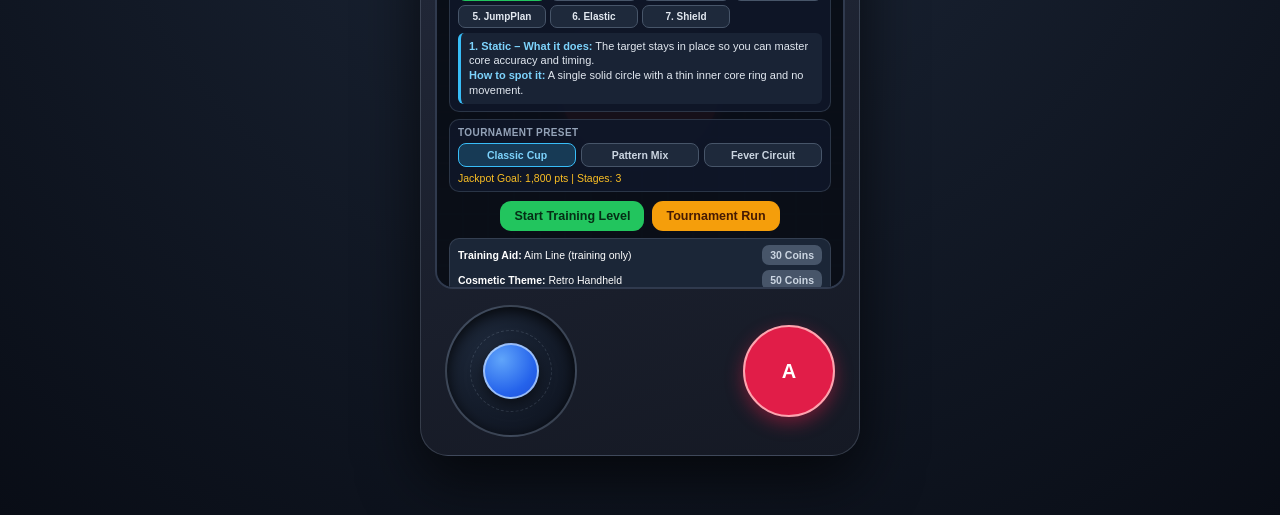
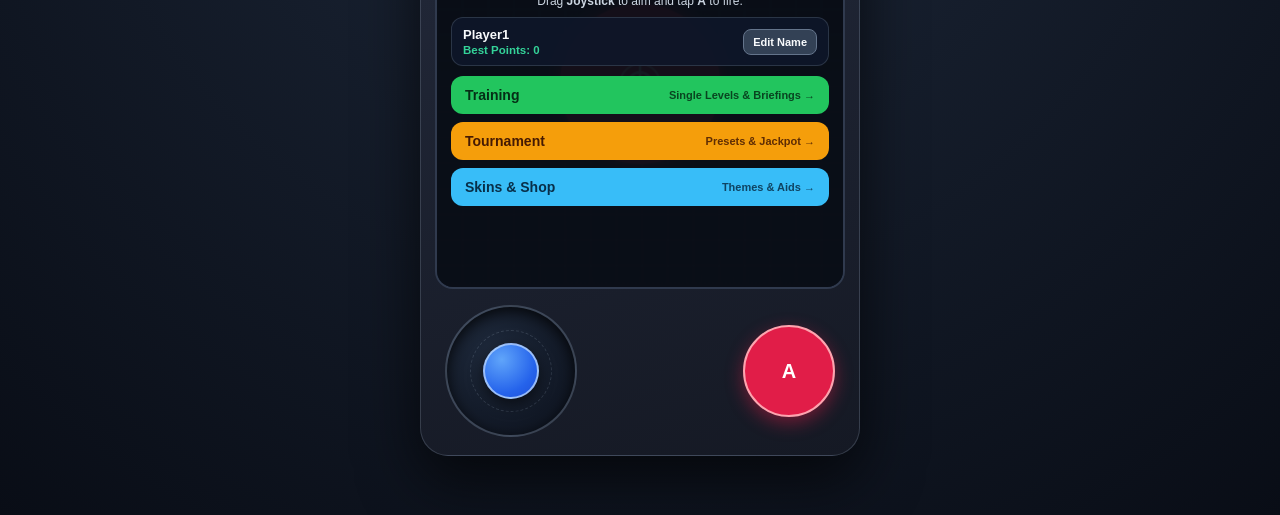
Before and after one commit to Th0ku/Colourshoot, a plain HTML site: page index.html in a window 1280 px wide. Shown: the part 285-800 px from the top of the page. Drawn offline with Linux system fonts and the light colour scheme.

Commit message:
Update index.html

```diff
--- a/index.html
+++ b/index.html
@@ -139,15 +139,15 @@
       position: absolute;
       inset: 0;
       z-index: 20;
-      background: rgba(9, 13, 22, 0.94);
+      background: rgba(9, 13, 22, 0.95);
       color: #ffffff;
       display: flex;
       flex-direction: column;
       justify-content: center;
       align-items: center;
       text-align: center;
-      padding: 12px;
-      gap: 7px;
+      padding: 14px;
+      gap: 9px;
       touch-action: manipulation;
     }
 
@@ -155,16 +155,112 @@
       display: none;
     }
 
+    .subview {
+      width: 100%;
+      display: none;
+      flex-direction: column;
+      gap: 8px;
+    }
+
+    .subview.active {
+      display: flex;
+    }
+
     .overlay h2 {
       margin: 0;
-      font-size: 19px;
+      font-size: 20px;
     }
 
     .overlay p {
       margin: 0;
+      font-size: 12px;
+      color: #cbd5e1;
+      line-height: 1.38;
+    }
+
+    .profile-card {
+      width: 100%;
+      background: rgba(15, 23, 42, 0.9);
+      border: 1px solid rgba(148, 163, 184, 0.22);
+      border-radius: 12px;
+      padding: 9px 11px;
+      display: flex;
+      justify-content: space-between;
+      align-items: center;
+      gap: 8px;
+    }
+
+    .profile-info {
+      text-align: left;
+      font-size: 12px;
+    }
+
+    .profile-name {
+      font-weight: 800;
+      color: #f8fafc;
+      font-size: 13px;
+    }
+
+    .profile-points {
+      color: #34d399;
+      font-weight: 700;
       font-size: 11.5px;
-      color: #cbd5e1;
-      line-height: 1.35;
+      margin-top: 2px;
+    }
+
+    .small-btn {
+      background: #334155;
+      color: #f8fafc;
+      border: 1px solid #64748b;
+      border-radius: 8px;
+      padding: 6px 9px;
+      font-size: 11px;
+      font-weight: 700;
+      cursor: pointer;
+      touch-action: manipulation;
+    }
+
+    .hub-menu {
+      width: 100%;
+      display: flex;
+      flex-direction: column;
+      gap: 8px;
+      margin-top: 2px;
+    }
+
+    .hub-btn {
+      width: 100%;
+      border: none;
+      border-radius: 12px;
+      padding: 11px 14px;
+      font-size: 14px;
+      font-weight: 800;
+      cursor: pointer;
+      display: flex;
+      justify-content: space-between;
+      align-items: center;
+      touch-action: manipulation;
+    }
+
+    .hub-btn.train {
+      background: #22c55e;
+      color: #052e16;
+    }
+
+    .hub-btn.tourney {
+      background: #f59e0b;
+      color: #451a03;
+    }
+
+    .hub-btn.skins {
+      background: #38bdf8;
+      color: #082f49;
+    }
+
+    .hub-sub {
+      font-size: 11px;
+      font-weight: 700;
+      opacity: 0.85;
     }
 
     .panel-box {
@@ -172,10 +268,10 @@
       background: rgba(15, 23, 42, 0.88);
       border: 1px solid rgba(148, 163, 184, 0.22);
       border-radius: 10px;
-      padding: 7px 8px;
+      padding: 8px 9px;
       display: flex;
       flex-direction: column;
-      gap: 5px;
+      gap: 6px;
       font-size: 11px;
       text-align: left;
     }
@@ -200,7 +296,7 @@
       color: #cbd5e1;
       border: 1px solid #475569;
       border-radius: 8px;
-      padding: 5px 4px;
+      padding: 6px 4px;
       font-size: 10.5px;
       font-weight: 700;
       cursor: pointer;
@@ -253,52 +349,44 @@
 
     .preset-meta {
       color: #fbbf24;
-      font-size: 10.5px;
+      font-size: 11px;
     }
 
     .btn-row {
       display: flex;
       gap: 8px;
-      flex-wrap: wrap;
       justify-content: center;
       margin-top: 2px;
     }
 
-    .btn-train {
+    .btn-go {
+      flex: 1;
       background: #22c55e;
       color: #052e16;
       border: none;
-      border-radius: 11px;
-      padding: 8px 14px;
+      border-radius: 10px;
+      padding: 9px 12px;
       font-size: 12.5px;
       font-weight: 800;
       cursor: pointer;
       touch-action: manipulation;
     }
 
-    .btn-tourney {
+    .btn-go.amber {
       background: #f59e0b;
       color: #451a03;
-      border: none;
-      border-radius: 11px;
-      padding: 8px 14px;
-      font-size: 12.5px;
-      font-weight: 800;
+    }
+
+    .btn-back {
+      background: #334155;
+      color: #f8fafc;
+      border: 1px solid #64748b;
+      border-radius: 10px;
+      padding: 9px 12px;
+      font-size: 12px;
+      font-weight: 700;
       cursor: pointer;
       touch-action: manipulation;
-    }
-
-    .shop-box {
-      width: 100%;
-      background: rgba(30, 41, 59, 0.92);
-      border: 1px solid rgba(148, 163, 184, 0.2);
-      border-radius: 10px;
-      padding: 6px 8px;
-      display: flex;
-      flex-direction: column;
-      gap: 5px;
-      font-size: 10.5px;
-      text-align: left;
     }
 
     .shop-item {
@@ -306,15 +394,16 @@
       justify-content: space-between;
       align-items: center;
       gap: 8px;
+      padding: 3px 0;
     }
 
     .shop-btn {
       background: #38bdf8;
       color: #082f49;
       border: none;
-      border-radius: 7px;
-      padding: 4px 8px;
-      font-size: 10.5px;
+      border-radius: 8px;
+      padding: 5px 9px;
+      font-size: 11px;
       font-weight: 700;
       cursor: pointer;
       white-space: nowrap;
@@ -406,20 +495,54 @@
       <div id="flashLayer" class="flash-layer"></div>
 
       <div id="overlay" class="overlay">
-        <h2 id="overlayTitle">ColourShoot</h2>
-        <p id="overlayText">
-          Pick a single Training Level with briefing to earn Coins, or enter a Tournament Run.<br />
-          Drag <b>Joystick</b> to aim (farther = faster) and tap <b>A</b> to fire.
-        </p>
-
+        <!-- 1. MAIN HUB VIEW -->
+        <div id="view_home" class="subview active">
+          <h2>ColourShoot</h2>
+          <p id="homeSummary">Drag <b>Joystick</b> to aim and tap <b>A</b> to fire.</p>
+
+          <div class="profile-card">
+            <div class="profile-info">
+              <div id="playerNameEl" class="profile-name">Player1</div>
+              <div id="bestScoreEl" class="profile-points">Best Points: 0</div>
+            </div>
+            <button class="small-btn" type="button" onclick="editPlayerName()">Edit Name</button>
+          </div>
+
+          <div class="hub-menu">
+            <button class="hub-btn train" type="button" onclick="openView('training')">
+              <span>Training</span>
+              <span class="hub-sub">Single Levels &amp; Briefings →</span>
+            </button>
+            <button class="hub-btn tourney" type="button" onclick="openView('tournament')">
+              <span>Tournament</span>
+              <span class="hub-sub">Presets &amp; Jackpot →</span>
+            </button>
+            <button class="hub-btn skins" type="button" onclick="openView('skins')">
+              <span>Skins &amp; Shop</span>
+              <span class="hub-sub">Themes &amp; Aids →</span>
+            </button>
+          </div>
+        </div>
+
+        <!-- 2. TRAINING SUBVIEW -->
+        <div id="view_training" class="subview">
+          <h2>Training</h2>
           <div class="panel-box">
-          <div class="panel-label">Training Levels (Single Variant + Briefing)</div>
+            <div class="panel-label">Select Single Variant</div>
             <div id="levelGrid" class="level-grid"></div>
             <div id="trainingBriefing" class="briefing-box"></div>
           </div>
-
+          <div class="btn-row">
+            <button class="btn-back" type="button" onclick="openView('home')">← Main Menu</button>
+            <button class="btn-go" type="button" onclick="startGame('training')">Start Training</button>
+          </div>
+        </div>
+
+        <!-- 3. TOURNAMENT SUBVIEW -->
+        <div id="view_tournament" class="subview">
+          <h2>Tournament</h2>
           <div class="panel-box">
-          <div class="panel-label">Tournament Preset</div>
+            <div class="panel-label">Select Tournament Preset</div>
             <div class="preset-buttons">
               <button id="preset_classic" class="preset-btn active" type="button" onclick="selectPreset('classic')">Classic Cup</button>
               <button id="preset_variety" class="preset-btn" type="button" onclick="selectPreset('variety')">Pattern Mix</button>
@@ -427,20 +550,28 @@
             </div>
             <div id="presetMeta" class="preset-meta">Jackpot Goal: 1,800 pts | Stages: 3</div>
           </div>
-
           <div class="btn-row">
-          <button id="trainBtn" class="btn-train" type="button" onclick="startGame('training')">Start Training Level</button>
-          <button id="tourneyBtn" class="btn-tourney" type="button" onclick="startGame('tournament')">Tournament Run</button>
-        </div>
-
-        <div class="shop-box">
+            <button class="btn-back" type="button" onclick="openView('home')">← Main Menu</button>
+            <button class="btn-go amber" type="button" onclick="startGame('tournament')">Start Tournament</button>
+          </div>
+        </div>
+
+        <!-- 4. SKINS & SHOP SUBVIEW -->
+        <div id="view_skins" class="subview">
+          <h2>Skins &amp; Shop</h2>
+          <div class="panel-box">
+            <div class="panel-label">Cosmetics &amp; Training Aids (No Pay-to-Win)</div>
+            <div class="shop-item">
+              <span><b>Skin:</b> Retro Handheld</span>
+              <button id="buyRetroBtn" class="shop-btn" type="button" onclick="toggleRetro()">50 Coins</button>
+            </div>
             <div class="shop-item">
               <span><b>Training Aid:</b> Aim Line (training only)</span>
               <button id="buyGuideBtn" class="shop-btn" type="button" onclick="buyGuide()">30 Coins</button>
             </div>
-          <div class="shop-item">
-            <span><b>Cosmetic Theme:</b> Retro Handheld</span>
-            <button id="buyRetroBtn" class="shop-btn" type="button" onclick="toggleRetro()">50 Coins</button>
+          </div>
+          <div class="btn-row">
+            <button class="btn-back" type="button" onclick="openView('home')">← Main Menu</button>
           </div>
         </div>
       </div>
@@ -468,8 +599,9 @@
     var patternEl = document.getElementById("patternEl");
     var timeEl = document.getElementById("timeEl");
     var overlay = document.getElementById("overlay");
-    var overlayTitle = document.getElementById("overlayTitle");
-    var overlayText = document.getElementById("overlayText");
+    var playerNameEl = document.getElementById("playerNameEl");
+    var bestScoreEl = document.getElementById("bestScoreEl");
+    var homeSummary = document.getElementById("homeSummary");
     var levelGrid = document.getElementById("levelGrid");
     var trainingBriefing = document.getElementById("trainingBriefing");
     var presetMeta = document.getElementById("presetMeta");
@@ -482,56 +614,71 @@
     var SHOT_LOCK_DURATION = 0.22;
     var FEVER_STREAK_REQUIRED = 3;
 
-    // SINGLE TRAINING VARIANTS (each has its own training level + clear briefing)
+    var VIEWS = ["home", "training", "tournament", "skins"];
+    var currentView = "home";
+
+    function openView(viewName) {
+      if (VIEWS.indexOf(viewName) === -1) viewName = "home";
+      currentView = viewName;
+      for (var i = 0; i < VIEWS.length; i++) {
+        var el = document.getElementById("view_" + VIEWS[i]);
+        if (el) {
+          el.className = VIEWS[i] === viewName ? "subview active" : "subview";
+        }
+      }
+      refreshProfileUI();
+      refreshShopUI();
+    }
+
     var TRAINING_LEVELS = [
       {
         id: "static",
         shortLabel: "1. Static",
         block: { type: "static", label: "Static", speed: 0 },
-        does: "The target stays in place so you can master core accuracy and timing.",
-        spotBy: "A single solid circle with a thin inner core ring and no movement."
+        does: "The target stays in place so you can practice steady aiming and timing.",
+        spotBy: "A solid target circle with a thin inner core ring and no movement."
       },
       {
         id: "moveX",
         shortLabel: "2. Sweep X",
         block: { type: "moveX", label: "Sweep X", speed: 40 },
-        does: "The target glides back and forth horizontally between the left and right edges.",
-        spotBy: "Horizontal travel along a steady line; lead slightly ahead of the center."
+        does: "The target glides back and forth horizontally between left and right.",
+        spotBy: "Horizontal side-to-side travel along a straight line."
       },
       {
         id: "ringTarget",
         shortLabel: "3. DualRing",
         block: { type: "ringTarget", label: "DualRing", speed: 0 },
-        does: "Hitting the inner core gives bonus points & combo; outer edge shrinks the target faster.",
-        spotBy: "A bright golden inner core ring inside the main target circle."
+        does: "Hitting the inner core gives extra points & combo; outer edge shrinks faster.",
+        spotBy: "A golden inner core ring inside the main target."
       },
       {
         id: "figureEight",
         shortLabel: "4. Fig-8",
         block: { type: "figureEight", label: "Fig-8", speed: 1.05 },
         does: "The target smoothly traces a figure-eight curve across the arena.",
-        spotBy: "Curved looping motion that crosses itself in a smooth figure-eight."
+        spotBy: "Curved looping path crossing itself like a figure eight."
       },
       {
         id: "telegraphJump",
         shortLabel: "5. JumpPlan",
         block: { type: "telegraphJump", label: "JumpPlan", telegraphTime: 0.7, jumpInterval: 1.85 },
-        does: "Before jumping, the target previews its next spot so you can reposition early.",
-        spotBy: "A dashed outline ('ghost' circle) appearing at the upcoming jump spot."
+        does: "Before jumping, the target previews its next spot so you can move early.",
+        spotBy: "A dashed outline ('ghost' circle) showing the upcoming jump position."
       },
       {
         id: "elasticBounce",
         shortLabel: "6. Elastic",
         block: { type: "elasticBounce", label: "Elastic", speed: 54 },
-        does: "The target bounces off walls and shifts its pace between brisk and calm.",
-        spotBy: "Diagonal wall rebounds paired with noticeable speed changes after a bounce."
+        does: "The target bounces off walls and shifts speed between brisk and calm.",
+        spotBy: "Diagonal wall rebounds followed by a noticeable pace shift."
       },
       {
         id: "shieldShot",
         shortLabel: "7. Shield",
         block: { type: "shieldShot", label: "Shield", speed: 32 },
-        does: "Protects your target radius from shrinking on a non-core hit once per round.",
-        spotBy: "An extra outer ring around the target circle."
+        does: "Protects your target radius from shrinking on a non-core hit.",
+        spotBy: "A bright blue outer ring around the target."
       }
     ];
 
@@ -568,7 +715,6 @@
         "<br /><b>How to spot it:</b> " + active.spotBy;
     }
 
-    // MODULAR TOURNAMENT PRESETS (colorLock removed)
     var TOURNAMENT_PRESETS = {
       classic: {
         name: "Classic Cup",
@@ -698,17 +844,21 @@
         bgTop: "#0f172a",
         bgBottom: "#1e293b",
         grid: "rgba(148, 163, 184, 0.12)",
+        reticle: "#ffffff",
         colors: ["#f43f5e", "#a855f7", "#06b6d4", "#f59e0b", "#10b981", "#ec4899"]
       },
       retro: {
         bgTop: "#9bbc0f",
         bgBottom: "#8bac0f",
         grid: "rgba(15, 56, 15, 0.16)",
+        reticle: "#0f380f",
         colors: ["#0f380f", "#306230", "#0f380f", "#306230"]
       }
     };
 
     var save = {
+      playerName: "Player1",
+      bestScore: 0,
       coins: 0,
       hasGuide: false,
       hasRetro: false,
@@ -716,9 +866,11 @@
     };
 
     try {
-      var rawSave = localStorage.getItem("colourshoot_save_v10");
+      var rawSave = localStorage.getItem("colourshoot_save_v11");
       if (rawSave) {
         var parsed = JSON.parse(rawSave);
+        if (parsed.playerName) save.playerName = String(parsed.playerName).slice(0, 16);
+        save.bestScore = parsed.bestScore || 0;
         save.coins = parsed.coins || 0;
         save.hasGuide = !!parsed.hasGuide;
         save.hasRetro = !!parsed.hasRetro;
@@ -728,13 +880,38 @@
 
     function persistSave() {
       try {
-        localStorage.setItem("colourshoot_save_v10", JSON.stringify(save));
+        localStorage.setItem("colourshoot_save_v11", JSON.stringify(save));
       } catch (e) {}
+      refreshProfileUI();
       refreshShopUI();
+    }
+
+    function refreshProfileUI() {
+      playerNameEl.textContent = save.playerName;
+      bestScoreEl.textContent = "Best Points: " + save.bestScore.toLocaleString("en-US");
+    }
+
+    function editPlayerName() {
+      var nextName = window.prompt("Enter your player name (max 16 chars):", save.playerName);
+      if (nextName !== null) {
+        var trimmed = nextName.trim().slice(0, 16);
+        if (trimmed.length > 0) {
+          save.playerName = trimmed;
+          persistSave();
+        }
+      }
     }
 
     function refreshShopUI() {
       coinsEl.textContent = save.coins;
+
+      if (save.hasRetro) {
+        buyRetroBtn.textContent = save.useRetro ? "Active (Tap: Modern)" : "Enable";
+        buyRetroBtn.disabled = false;
+      } else {
+        buyRetroBtn.textContent = "50 Coins";
+        buyRetroBtn.disabled = save.coins < 50;
+      }
 
       if (save.hasGuide) {
         buyGuideBtn.textContent = "Owned (Train)";
@@ -742,14 +919,6 @@
       } else {
         buyGuideBtn.textContent = "30 Coins";
         buyGuideBtn.disabled = save.coins < 30;
-      }
-
-      if (save.hasRetro) {
-        buyRetroBtn.textContent = save.useRetro ? "Active (Tap: Modern)" : "Enable";
-        buyRetroBtn.disabled = false;
-      } else {
-        buyRetroBtn.textContent = "50 Coins";
-        buyRetroBtn.disabled = save.coins < 50;
       }
     }
 
@@ -1044,22 +1213,28 @@
       state.shotLockLeft = 0;
       resetJoystick();
       playMissSound();
+
+      if (state.score > save.bestScore) {
+        save.bestScore = state.score;
+      }
       if (state.mode === "training" && state.runCoins > 0) {
         save.coins += state.runCoins;
+      }
       persistSave();
-      }
 
       var preset = getActivePreset();
       var trainLvl = getSelectedTrainingLevel();
-      overlayTitle.textContent = wonJackpot ? "JACKPOT CRACKED!" : "Run Over!";
+      var headline = wonJackpot ? "JACKPOT CRACKED!" : "Run Over!";
       var extra = state.mode === "training"
-        ? "<br />Level: <b>" + trainLvl.shortLabel + "</b> | Coins earned: <b>+" + state.runCoins + "</b>"
-        : "<br />Preset: <b>" + preset.name + "</b> | Reached Stage <b>" + state.stageIndex + "</b> (Goal: " + preset.jackpotGoal + ")";
-
-      overlayText.innerHTML = reason + "<br />Final Score: <b>" + state.score + "</b> (Round " + state.round + ")" + extra;
+        ? "Level: <b>" + trainLvl.shortLabel + "</b> | Coins: <b>+" + state.runCoins + "</b>"
+        : "Preset: <b>" + preset.name + "</b> | Stage <b>" + state.stageIndex + "</b> (Goal: " + preset.jackpotGoal + ")";
+
+      homeSummary.innerHTML =
+        "<b>" + headline + "</b> – " + reason + "<br />" +
+        "Score: <b>" + state.score + "</b> | " + extra;
+
       overlay.className = "overlay";
-      renderTrainingLevels();
-      refreshShopUI();
+      openView("home");
     }
 
     function fireShot(isManual) {
@@ -1392,7 +1567,8 @@
 
       if (state.running && state.mode === "training" && save.hasGuide) {
         ctx.save();
-        ctx.strokeStyle = "rgba(56, 189, 248, 0.65)";
+        ctx.strokeStyle = theme.reticle;
+        ctx.globalAlpha = 0.55;
         ctx.setLineDash([4, 4]);
         ctx.lineWidth = 1.5;
         ctx.beginPath();
@@ -1402,8 +1578,9 @@
         ctx.restore();
       }
 
+      // Fixed high-contrast reticle color per theme (never yellow-on-yellow)
       ctx.save();
-      ctx.strokeStyle = state.feverLeft > 0 ? "#fb923c" : (save.useRetro ? "#0f380f" : "#ffffff");
+      ctx.strokeStyle = theme.reticle;
       ctx.lineWidth = 2.5;
       ctx.beginPath();
       ctx.arc(state.cursor.x, state.cursor.y, 11, 0, Math.PI * 2);
@@ -1448,7 +1625,7 @@
       if (e.key === "ArrowLeft" || e.key === "a" || e.key === "A") state.keys.left = true;
       if (e.key === "ArrowRight" || e.key === "d" || e.key === "D") state.keys.right = true;
       if (e.key === " " || e.key === "Enter") {
-        if (!state.running && overlay.className.indexOf("hidden") === -1) {
+        if (!state.running && overlay.className.indexOf("hidden") === -1 && currentView === "home") {
           startGame("training");
         } else {
           fireShot(true);
@@ -1465,7 +1642,7 @@
 
     renderTrainingLevels();
     selectPreset("classic");
-    refreshShopUI();
+    openView("home");
     draw();
   </script>
 </body>
```
Lines whose indentation alone changed are shown as unchanged.
